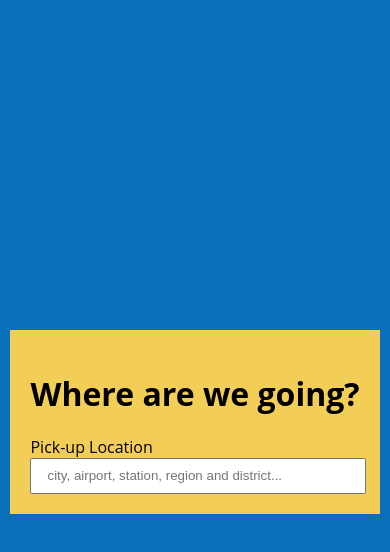
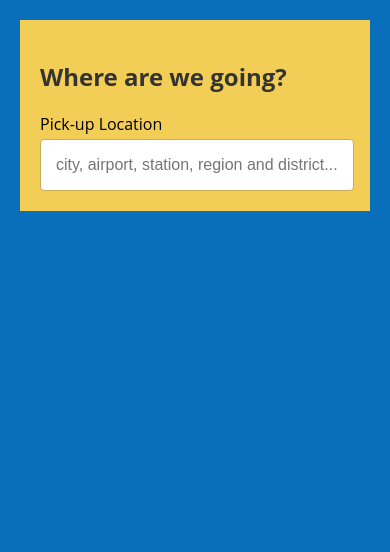
Before and after one commit to endosama/react-pickup, a React (Create React App) app: page / in a window 390 px wide. Shown: the top 552 px of the page. Built offline with nearby package versions, Linux system fonts and the light colour scheme.

Commit message:
Handle basic mobile visualization

```diff
--- a/src/App.css
+++ b/src/App.scss
@@ -1,3 +1,5 @@
+@import './variables.scss';
+
 .App {
   width: 100%;
   height: 100vh;
@@ -6,3 +8,9 @@
   align-items: center;
   justify-content: center;
 }
+
+@media(max-width: $breakpoint-desktop) {
+  .App {
+    align-items: flex-start;
+  }
+}
--- a/src/App.tsx
+++ b/src/App.tsx
@@ -1,5 +1,5 @@
 import React from 'react';
-import './App.css';
+import './App.scss';
 import { SearchWidget } from './component/search/SearchWidget';
 
 const App: React.FC = () => {
--- a/src/component/dropdown/Dropdown.scss
+++ b/src/component/dropdown/Dropdown.scss
@@ -1,14 +1,17 @@
-
 
 .Dropdown {
     position: relative;
 
     &__label {
         font-weight: 400;
+        padding-bottom: 4px;
     }
     &__input {
         width: calc(100% - 15px);
-        height: 30px;
+        height: 48px;
+        font-size: 1rem;
+        border: 1px solid #c8ae5b;
+        border-radius: 4px;
         padding-left: 15px;
     }
     &__pickup {
--- a/src/component/search/SearchWidget.scss
+++ b/src/component/search/SearchWidget.scss
@@ -1,4 +1,16 @@
+@import "../../variables.scss";
+
 .SearchWidget {
     padding: 20px;
+    margin: 20px;
     background-color: #f3ce56;
+    width: 480px;
+    &__title {
+        color: #333;
+    }
 }
+@media(max-width: $breakpoint-desktop) {
+    .SearchWidget {
+        width: 320px;
+    }
+}
--- a/src/component/search/SearchWidget.tsx
+++ b/src/component/search/SearchWidget.tsx
@@ -2,9 +2,11 @@ import React from 'react';
 import { Dropdown } from './../dropdown/Dropdown';
 import './SearchWidget.scss'
 
-export const SearchWidget: React.FC =  () => {
+export const SearchWidget: React.FC = () => {
     return <div className="SearchWidget">
-        <h1>Where are we going?</h1>
+        <h2 className="SearchWidget__title">
+            Where are we going?
+        </h2>
         <Dropdown label={'Pick-up Location'} placeholder={'city, airport, station, region and district...'}></Dropdown>
     </div>
 }
--- /dev/null
+++ b/src/variables.scss
@@ -0,0 +1 @@
+$breakpoint-desktop: 64em
```
